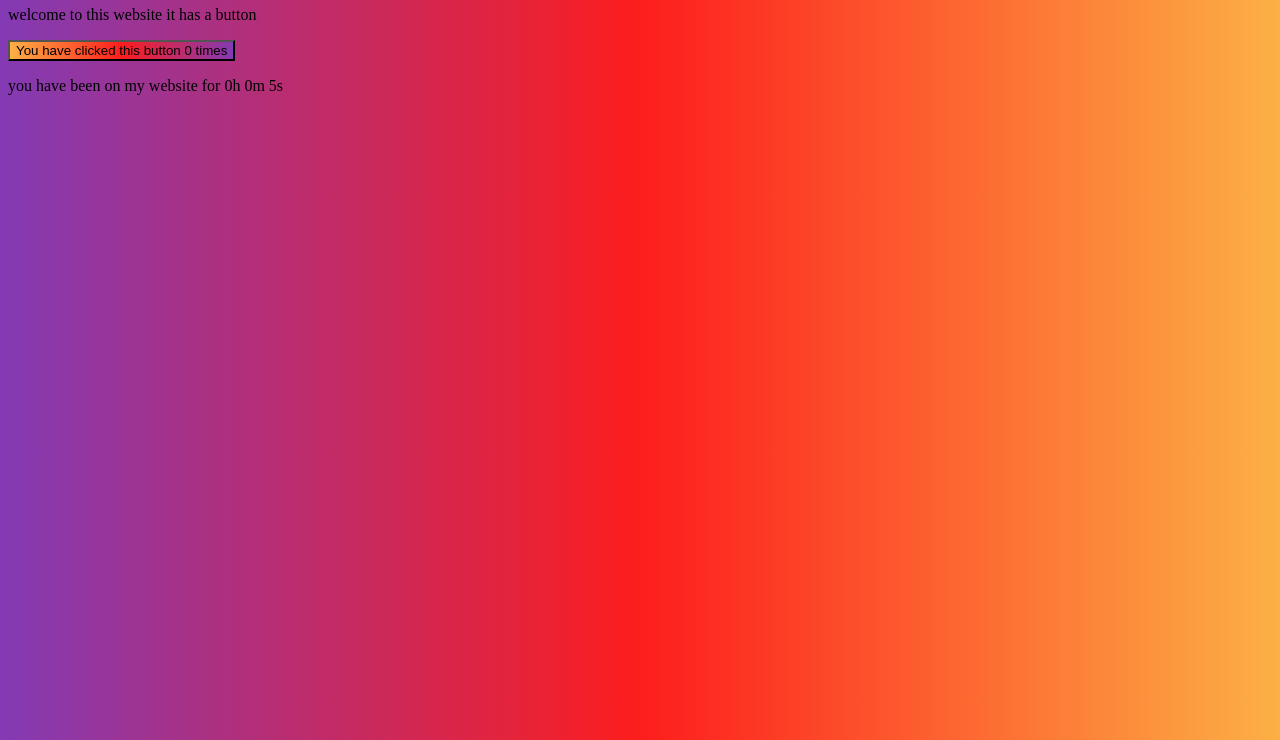
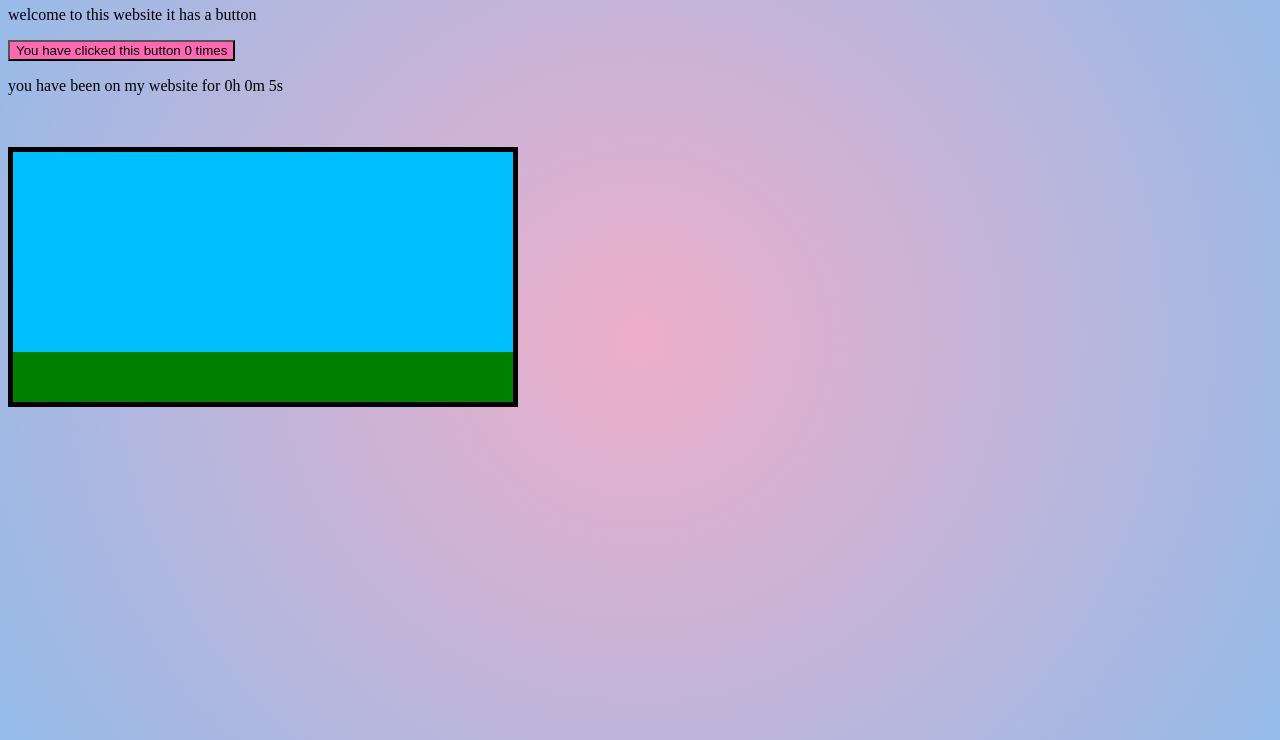
Before and after one commit to omkassam/website, a plain HTML site: page joe.html in a window 1280 px wide. Shown: the part 60-800 px from the top of the page. Drawn offline with Linux system fonts and the light colour scheme.

Commit message:
Update joe.html

```diff
--- a/joe.html
+++ b/joe.html
@@ -1,7 +1,7 @@
 <title>Joe's corner of the website</title>
 
-<body style="background: rgb(131,58,180);
-background: linear-gradient(90deg, rgba(131,58,180,1) 0%, rgba(253,29,29,1) 50%, rgba(252,176,69,1) 100%);">
+<body style="babackground: rgb(238,174,202);
+background: radial-gradient(circle, rgba(238,174,202,1) 0%, rgba(148,187,233,1) 100%);">
 
 <body>
 
@@ -18,8 +18,7 @@ background: linear-gradient(90deg, rgba(131,58,180,1) 0%, rgba(253,29,29,1) 50%,
    };
   </script>
 
-  <button type="button" style="background: rgb(252,176,69);
-  background: linear-gradient(90deg, rgba(252,176,69,1) 0%, rgba(253,29,29,1) 50%, rgba(131,58,180,1) 100%);" onClick="onClick()">
+  <button type="button" style="background:hotpink" onClick="onClick()">
     You have clicked this button <a id="clicks">0</a> times
   </button>
 
@@ -39,5 +38,20 @@ background: linear-gradient(90deg, rgba(131,58,180,1) 0%, rgba(253,29,29,1) 50%,
 
   <p>you have been on my website for <a id="time">0h 0m 0s</p>
 
+  <br><br>
+
+
+  <canvas id="canvas" width="500" height="250" style="border:5px solid #000000;">
+  </canvas>
+
+  <script>
+    var c = document.getElementById("canvas");
+    ctx = c.getContext("2d");
+    ctx.fillStyle = "green";
+    ctx.fillRect(0, 200, 500, 250);
+    ctx.fillStyle = "deepskyblue"
+    ctx.fillRect(0, 0, 500, 200);
+  </script>
+
 
 </body>
```
